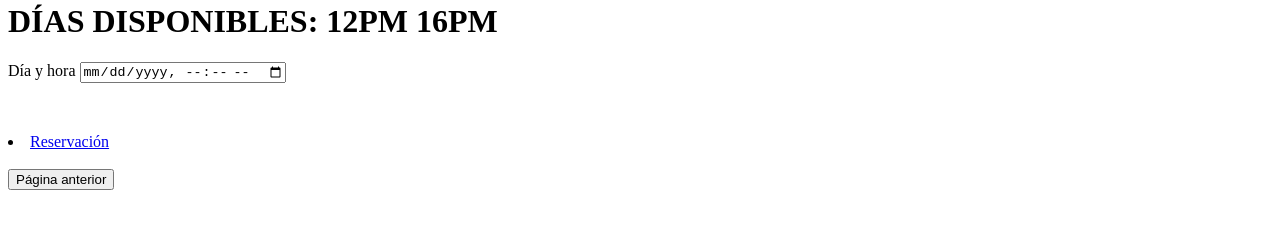
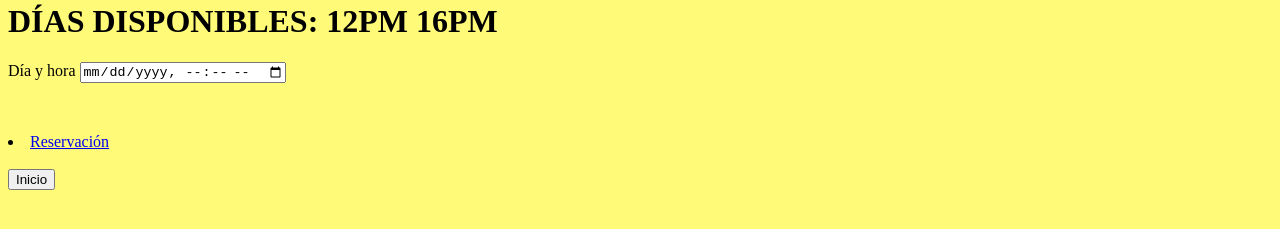
Before and after one commit to AliciaMonrraga/examenU2, a plain HTML site: page traile6.html in a window 1280 px wide. Shown: the part 507-736 px from the top of the page. Drawn offline with Linux system fonts and the light colour scheme.

Commit message:
Update traile6.html

```diff
--- a/traile6.html
+++ b/traile6.html
@@ -4,6 +4,7 @@
 	<meta charset="utf-8">
 	<meta name="viewport" content="width=device-width, initial-scale=1">
 	<title> TRAILE 2023</title>
+	<body bgcolor= #FFFB79>
 </head>
 <body>
 <h1 class="centrado"> <em>TRAILE 2023</em> </h1>
@@ -32,7 +33,7 @@
 			   <li><a href="reservaciones.html">Reservación</a></li>
 			  <br>
 
-   <input type="button" value="Página anterior" onClick="history.go(-1);">
+   <input type="button" value="Inicio" onClick="history.go(-1);">
 </p>
 
 </body>
```
